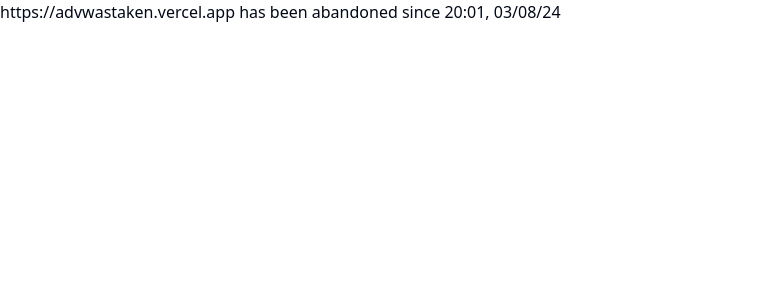
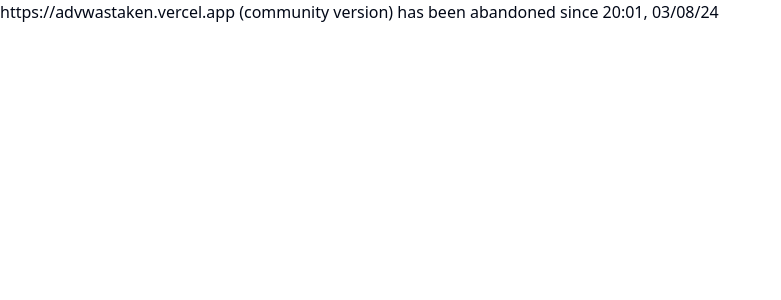
Before and after one commit to advAltTsx/axer, a Next.js app: page /messages in a window 1280 px wide. Shown: the top 300 px of the page, without its empty margins (0-781 px from the left). Built offline with nearby package versions, Linux system fonts and the light colour scheme.

Commit message:
Update page.tsx

```diff
--- a/app/messages/page.tsx
+++ b/app/messages/page.tsx
@@ -53,7 +53,7 @@ export default function Home() {
 
   return (
     <main className="">
-      {'https://advwastaken.vercel.app has been abandoned since 20:01, 03/08/24'}
+      {'https://advwastaken.vercel.app (community version) has been abandoned since 20:01, 03/08/24'}
     </main>
   );
 }
```
